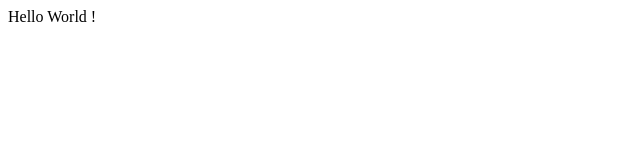
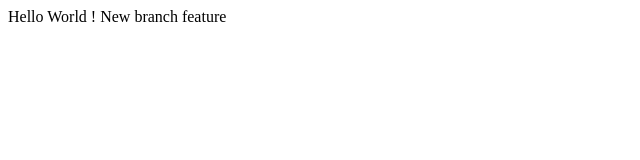
Before and after one commit to Rod-zon/Lecture1, a plain HTML site: page index.html in a window 1280 px wide. Shown: the whole page, without its empty margins (0-640 px from the left). Drawn offline with Linux system fonts and the light colour scheme.

Commit message:
New branch content

```diff
--- a/index.html
+++ b/index.html
@@ -5,5 +5,6 @@
 </head>
 <body>
   Hello World !
+  New branch feature
 </body>
 </html>
```
